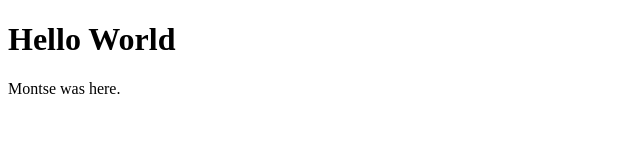
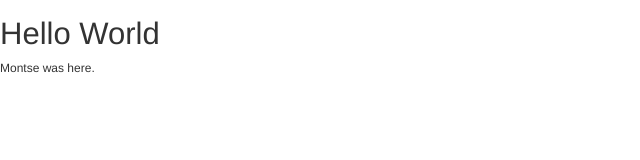
Before and after one commit to montselobos/G-app, a plain HTML site: page index.html in a window 1280 px wide. Shown: the whole page, without its empty margins (0-640 px from the left). Drawn offline with Linux system fonts and the light colour scheme.

Commit message:
link css

```diff
--- a/index.html
+++ b/index.html
@@ -3,6 +3,7 @@
     <head>
         <meta charset="utf-8">
         <title>Hello World</title>
+        <link rel="stylesheet" type="text/css" href="bootstrap/css/bootstrap.css">
     </head>
     <body>
         <h1>Hello World</h1>
```
